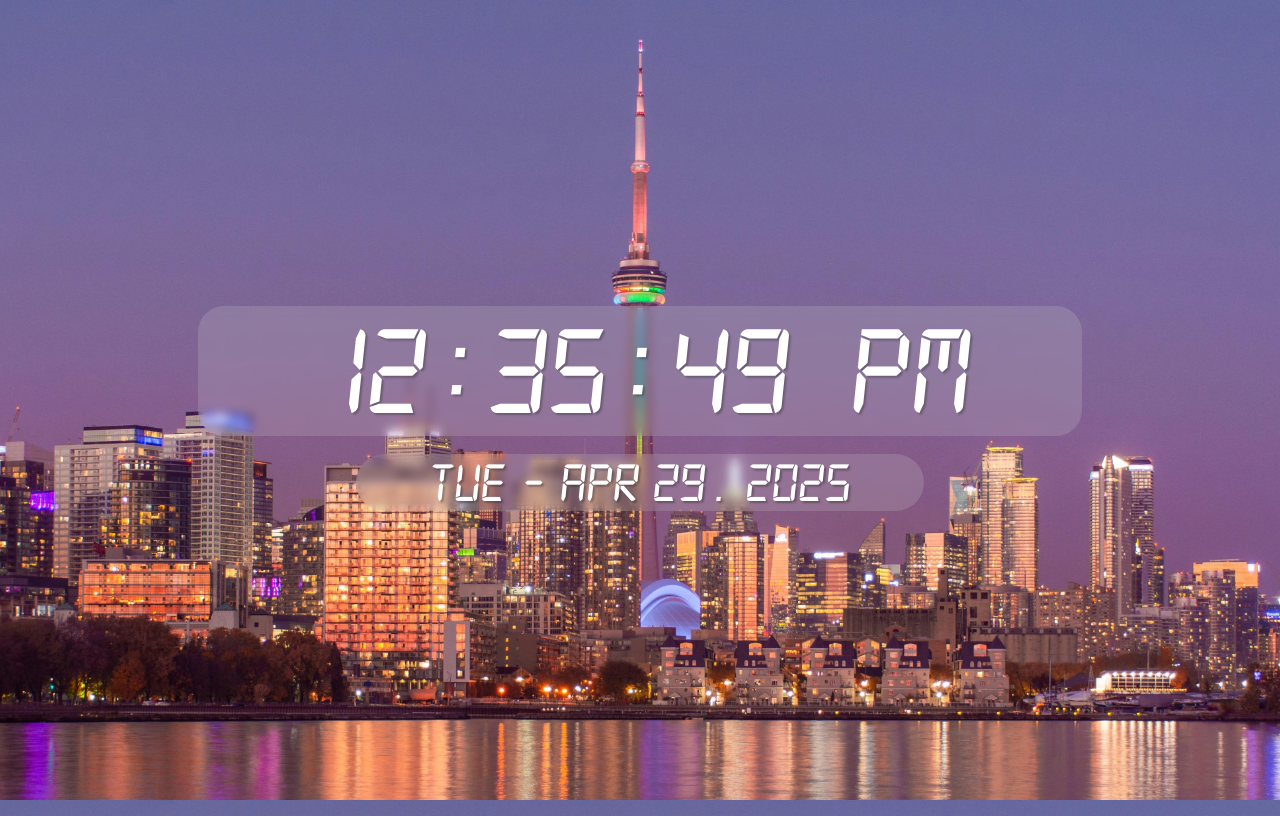
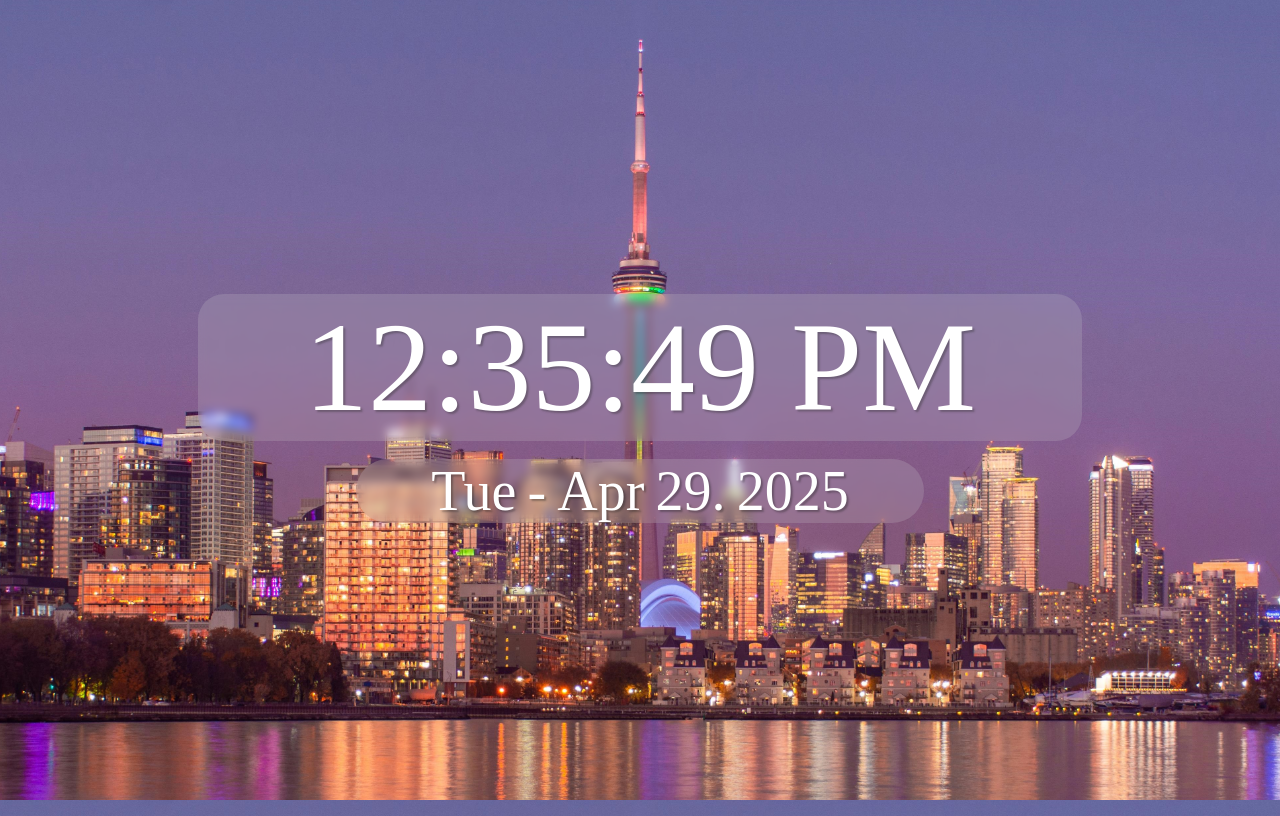
Before and after one commit to AnsonJia/Clock-Stopwatch-Timer-React-, a React (Vite) app: page / in a window 1280 px wide. Built offline with nearby package versions, Linux system fonts and the light colour scheme.

Commit message:
updated clock css and favcon rendering

```diff
--- a/src/DigitalClock/Clock.module.css
+++ b/src/DigitalClock/Clock.module.css
@@ -6,10 +6,6 @@
     height: 100vh;
 }
 
-@font-face {
-    font-family: 'digital';
-    src: url('../assets/digital-7%20(mono%20italic).ttf') format('truetype');
-}
 .clock{
     font-family: 'digital';
     font-size: 11rem;
--- a/src/DigitalClock/Clock.tsx
+++ b/src/DigitalClock/Clock.tsx
@@ -1,10 +1,18 @@
 import styles from './Clock.module.css'
 import { useState, useEffect } from "react";
+import newFavicon from '../assets/time-outline.svg';
 
 function Clock(){
     const days = ['Sun', 'Mon', 'Tue', 'Wed', 'Thu', 'Fri', 'Sat'];
     const months = ['Jan', 'Feb', 'Mar', 'Apr', 'May', 'Jun', 'Jul', 'Aug', 'Sep', 'Oct', 'Nov', 'Dec'];
     const[time, setTime] = useState(new Date());
+
+    useEffect(() => {
+            const favicon = document.getElementById("favcon") as HTMLLinkElement | null;
+            if (favicon) {
+                favicon.href = newFavicon;
+            }
+    }, []);
 
     useEffect(() => {
         const intervalId = setInterval(() => {
@@ -45,9 +53,7 @@ function Clock(){
     }
 
     return(<div className={styles.clockContainer}>
-        <div className={styles.clock}>
-            <span>{formatTime()}</span>
-        </div>
+        <div className={styles.clock}>{formatTime()}</div>
         <br/>
         <div className={styles.date}>{date()}</div>
     </div>
```
